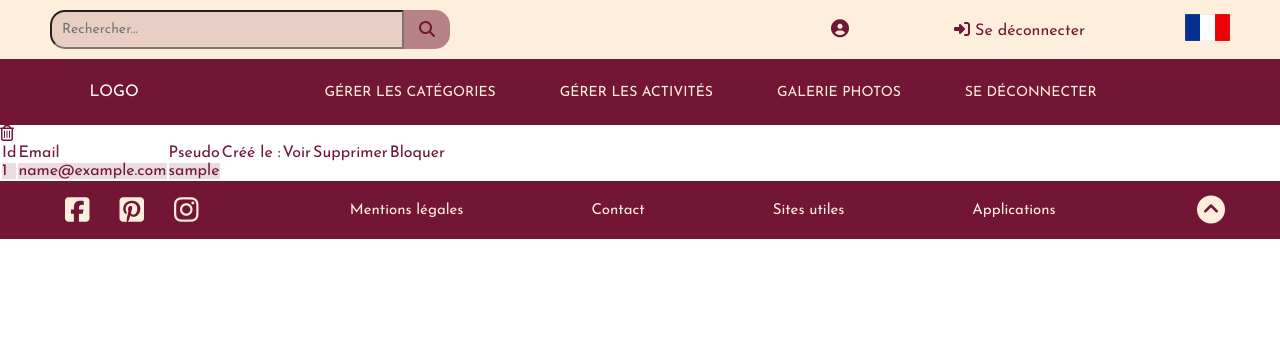
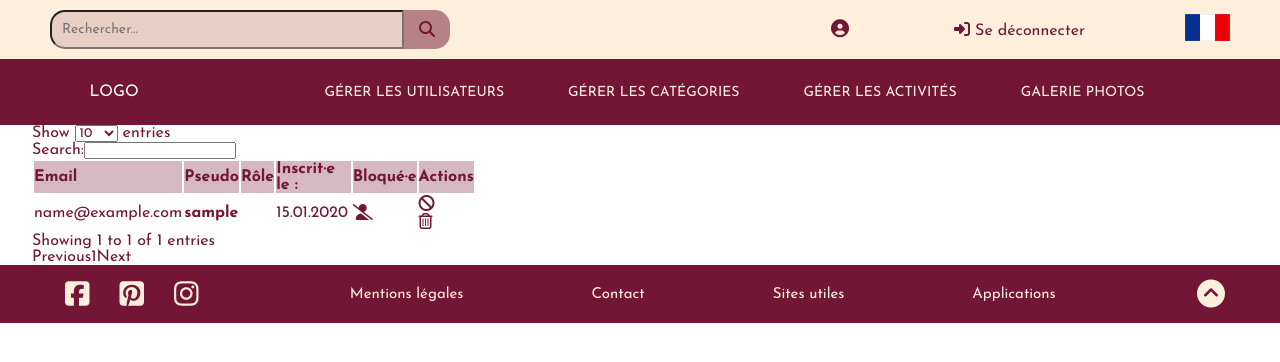
Before and after one commit to sophie-rud/Projet-dwwm-Hello-Bordeaux, a Symfony app: template templates/admin/page/user/admin_list_users.html.twig in a window 1280 px wide. Shown: the top 362 px of the page. Run offline with Twig, Linux system fonts and the light colour scheme; the template is opened without the code that fills it: most values are stand-ins (such as "Sample title", 1, 10 or a date in 2020); some libraries are stand-ins or nearby versions.

Commit message:
Setting up block + unblock user methods

```diff
--- a/public/asset/css/app.css
+++ b/public/asset/css/app.css
@@ -164,7 +164,16 @@
 .error-message {
   width: 100%;
   color: #FEEFDD;
-  background: linear-gradient(107.2deg, rgb(150, 15, 15) 10.6%, rgb(247, 0, 0) 91.1%);
+  background: linear-gradient(107.2deg, rgb(255, 15, 123) 10.6%, rgb(248, 96, 41) 91.1%);
+  padding: 20px;
+  font-size: 25px;
+  text-align: center;
+}
+
+.warning-message {
+  width: 100%;
+  color: #FEEFDD;
+  background: linear-gradient(107.2deg, rgb(255, 215, 138) 10.6%, rgb(244, 118, 45) 91.1%);
   padding: 20px;
   font-size: 25px;
   text-align: center;
--- a/src/Entity/User.php
+++ b/src/Entity/User.php
@@ -113,7 +113,7 @@
     {
         $roles = $this->roles;
         // guarantee every user at least has ROLE_USER
-        $roles[] = 'ROLE_USER';
+        //$roles[] = 'ROLE_USER';
 
         return array_unique($roles);
     }
--- a/templates/admin/admin_base.html.twig
+++ b/templates/admin/admin_base.html.twig
@@ -41,10 +41,10 @@
             <nav class="header-nav">
                 <a class="logo" href="{{ path('home') }}">LOGO</a>
                 <ul>
+                    <li> <a href="{{ path('admin_list_users') }}"> Gérer les utilisateurs </a> </li>
                     <li> <a href="{{ path('admin_list_categories') }}"> Gérer les catégories </a> </li>
                     <li> <a href="{{ path('admin_list_activities') }}"> Gérer les activités </a> </li>
                     <li> <a href="{{ path('admin_picture_gallery') }}"> Galerie photos </a> </li>
-                    <li> <a href="{{ path('app_logout') }}"> Se déconnecter </a> </li>
                 </ul>
             </nav>
         </div>
@@ -56,6 +56,12 @@
         {# vérifie si des messages flashes ont été enregistrés par un controleur. Si oui, on les affiche #}
         {% for message in app.flashes('success') %}
             <div class="success-message">
+                {{ message }}
+            </div>
+        {% endfor %}
+
+        {% for message in app.flashes('warning') %}
+            <div class="warning-message">
                 {{ message }}
             </div>
         {% endfor %}
--- a/templates/admin/page/user/admin_list_users.html.twig
+++ b/templates/admin/page/user/admin_list_users.html.twig
@@ -5,41 +5,58 @@
 
 {% block main %}
 
-    <section>
+    <section id="table-users" class="admin-table">
 
-        <table>
+        <table id="myTable">
+            <thead>
                 <tr>
-                <td>Id</td>
                     <td>Email</td>
                     <td>Pseudo</td>
+                    <td>Rôle</td>
+                    <td>Inscrit·e le :</td>
+                    <td>Bloqué·e</td>
+                    <td>Actions</td>
+                </tr>
+            </thead>
 
-                <td>Créé le :</td>
-                <td>Voir</td>
-                <td>Supprimer</td>
-                <td>Bloquer</td>
-
-            </tr>
-
-
+            <tbody>
             {% for user in users %}
 
-            {# {% if user.roles == 'ROLE_ADMIN' %} #}
+            {# {% if user->isGranted('ROLE_ADMIN') %} #}
 
                 <tr>
-                    <td>{{ user.id }}</td>
                     <td>{{ user.email }}</td>
-                    <td>{{ user.username }}</td>
+                    <td> <p><strong>{{ user.username }}</strong></p></td>
+                    <td>
+                        {% for role in user.roles %}
+                            {% if role == 'ROLE_USER' %}
+                                <p>User</p>
+                            {% elseif role == 'ROLE_ADMIN' %}
+                                <p>Admin</p>
+                            {% endif %}
+                        {% endfor %}
+                    </td>
+                    <td>{{ user.registeredAt | date('d.m.Y') }}</td>
+                    <td> {% if not user.isActive %}
+                            <a href="{{ path('admin_unblock_user', {id: user.id}) }}"><i class="fa-solid fa-user-slash"></i></a>
+                        {% endif %}
+                    </td>
 
-                    {# <td>{{ user.registeredAt | date('d.m.Y') }}</td>
+                    <td>
+                        {# Bloquer l'utilisateur (+popup pour valider choix) #}
+                        <div class="popup-confirmation" data-popup-target-id="{{ user.id }}">
+                            <p>Voulez vous bloquer {{ user.username }} ?</p>
 
-                    <td> <a href="{{ path('admin_show_activity', {id: activity.id}) }}"> Voir l'activité </a> </td>
-                    <td> <a href="{{ path('admin_update_activity', {id: activity.id}) }}"> Modifier </a> </td> #}
+                            <a href="{{ path('admin_block_user', {id: user.id}) }}" class="a-style-popup"> Bloquer </a>
+                            <button class="js-close-popup"> Annuler </button>
+                        </div>
 
+                        <p data-trigger-id="{{ user.id }}" class="js-popup-confirmation"> <i class="fa-solid fa-ban"></i> </p>
 
 
                         {# Supprimer l'utilisateur (+popup pour valider choix) #}
                         <div class="popup-confirmation" data-popup-target-id="{{ user.id }}">
-                        <p>Voulez vous vraiment supprimer cet utilisateur ?</p>
+                            <p>Voulez vous vraiment supprimer cet utilisateur : {{ user.username }} ?</p>
 
                             <a href="{{ path('admin_delete_user', {id: user.id}) }}" class="a-style-popup"> Supprimer </a>
                             <button class="js-close-popup"> Annuler </button>
@@ -47,16 +64,23 @@
 
                         <p data-trigger-id="{{ user.id }}" class="js-popup-confirmation"> <i class="fa-regular fa-trash-can"></i> </p>
 
-
+                    </td>
 
                 </tr>
 
                 {# {% endif %} #}
 
             {% endfor %}
+            </tbody>
 
         </table>
 
     </section>
 
 {% endblock %}
+
+
+{% block javascript %}
+    <script src="https://code.jquery.com/jquery-3.7.1.min.js" integrity="sha256-/JqT3SQfawRcv/BIHPThkBvs0OEvtFFmqPF/lYI/Cxo=" crossorigin="anonymous"></script>
+    <script src="https://cdn.datatables.net/2.1.4/js/dataTables.min.js"></script>
+{% endblock %}
--- a/templates/public/base.html.twig
+++ b/templates/public/base.html.twig
@@ -68,6 +68,12 @@
             </div>
         {% endfor %}
 
+        {% for message in app.flashes('warning') %}
+            <div class="warning-message">
+                {{ message }}
+            </div>
+        {% endfor %}
+
         {% for message in app.flashes('error') %}
             <div class="error-message">
                 {{ message }}
```
Also changed, not shown: sass/components/_messages-flash.scss (+10 -1 lines), src/Controller/Admin/AdminUserController.php (+71 -0 lines), 1 other file. Lines whose indentation alone changed are shown as unchanged.
